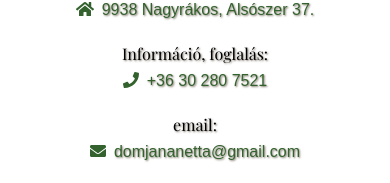
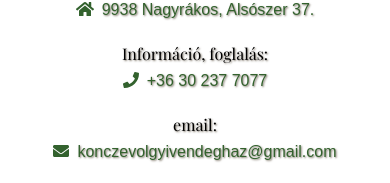
Before and after one commit to tothadi/guesthouse-frontend-client, an Angular app: page /kapcsolat in a window 390 px wide. Shown: the part 271-454 px from the top of the page. Built offline with nearby package versions, Linux system fonts and the light colour scheme; a web font is replaced by a local one.

Commit message:
phone, email

```diff
--- a/src/app/contact/contact.component.html
+++ b/src/app/contact/contact.component.html
@@ -8,17 +8,17 @@
 
 <div>
 <p>Információ, foglalás:</p>
-<a href="tel:+36302807521">
+<a href="tel:+36302377077">
     <fa-icon [icon]="phone"></fa-icon>
-    +36 30 280 7521
+    +36 30 237 7077
 </a>
 </div>
 
 <div>
 <p>email:</p>
-<a href="mailto:domjananetta@gmail.com">
+<a href="mailto:konczevolgyivendeghaz@gmail.com">
     <fa-icon [icon]="envelope"></fa-icon>
-    domjananetta@gmail.com
+    konczevolgyivendeghaz@gmail.com
 </a>
 </div>
 
```
